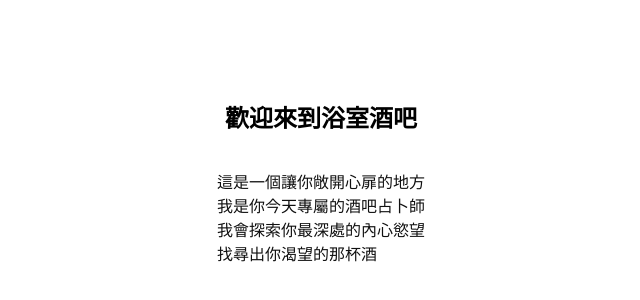
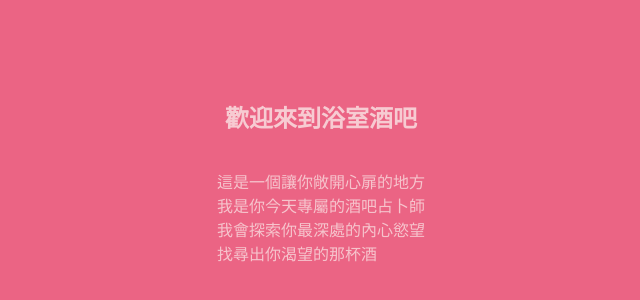
Before and after one commit to ChrisXiaoShu/chatMenu, a plain HTML site: page index.html in a window 1280 px wide. Shown: the part 220-520 px from the top of the page, without its empty margins (319-959 px from the left). Drawn offline with Linux system fonts and the light colour scheme.

Commit message:
style(color): change the backgroup color

```diff
--- a/styles.css
+++ b/styles.css
@@ -2,6 +2,11 @@
 body, html {
     margin: 0;
     padding: 0;
+}
+
+/* Set the website background color */
+body {
+    background-color: #eb6484;
 }
 
 /* Style the animation container */
@@ -28,8 +33,18 @@ body, html {
     left: 0;
     width: 100%;
     height: 100%;
-    background-color: #f0f;
+    background-color: #f7cbd2;
     transform: rotate(45deg);
+}
+
+/* Style the content text */
+#content-text {
+    color: #f7cbd2; /* Updated text color */
+}
+
+/* Style the content text */
+#content-heading {
+    color: #f7cbd2; /* Updated text color */
 }
 
 /* Hide the content initially */
```
